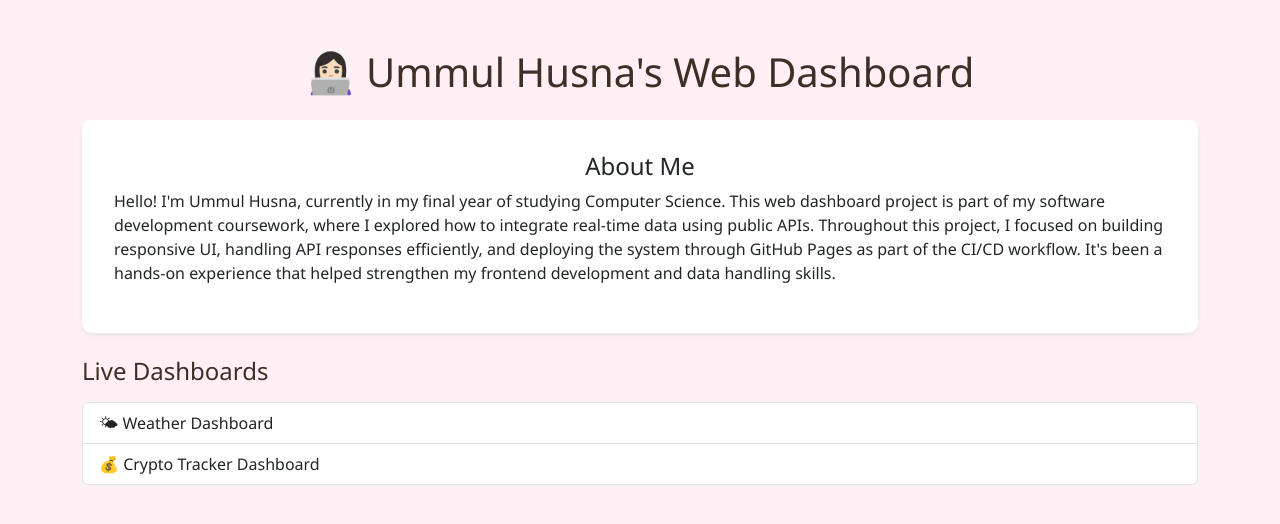
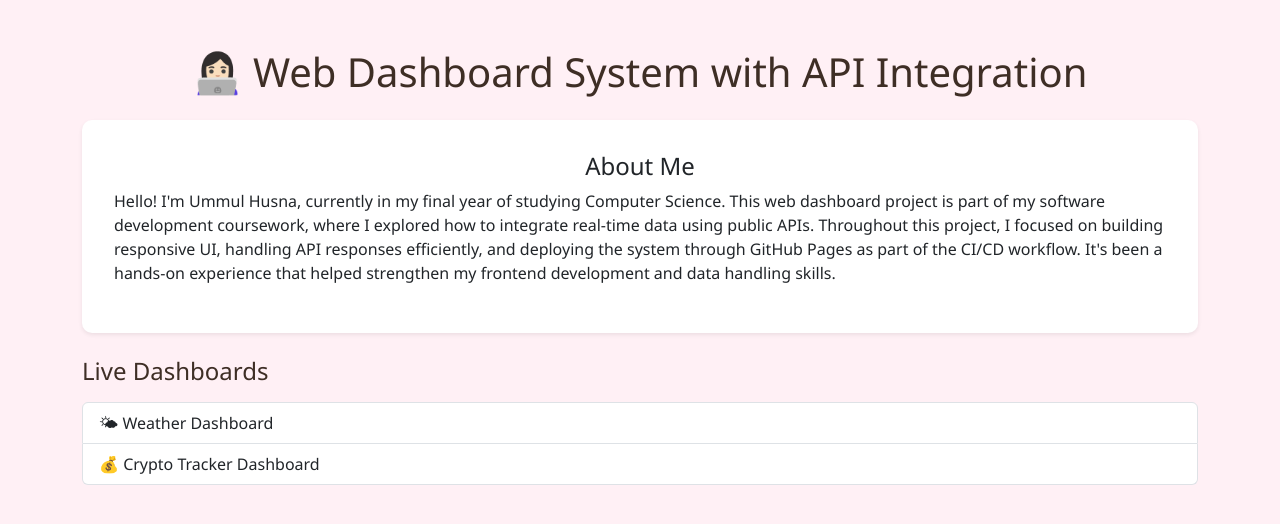
Before and after one commit to UmmulHusna/web-dashboard-ci-cd, a plain HTML site: page index.html in a window 1280 px wide. Drawn offline with nearby package versions, Linux system fonts and the light colour scheme.

Commit message:
final: ready for submission, polish done

```diff
--- a/index.html
+++ b/index.html
@@ -4,13 +4,13 @@
 <head>
   <meta charset="UTF-8" />
   <meta name="viewport" content="width=device-width, initial-scale=1.0"/>
-  <title>Ummul Husna's Dashboard</title>
+  <title> 👩🏻‍💻Web Dashboard System with API Integration</title>
   <link href="https://cdn.jsdelivr.net/npm/bootstrap@5.3.0/dist/css/bootstrap.min.css" rel="stylesheet">
   <link rel="stylesheet" href="css/style.css">
 </head>
 <body>
   <div class="container py-5">
-    <h1 class="text-center mb-4">👩🏻‍💻 Ummul Husna's Web Dashboard</h1>
+    <h1 class="text-center mb-4">👩🏻‍💻 Web Dashboard System with API Integration</h1>
 
     <div class="card mb-4 shadow-sm">
       <div class="card-body">
```
